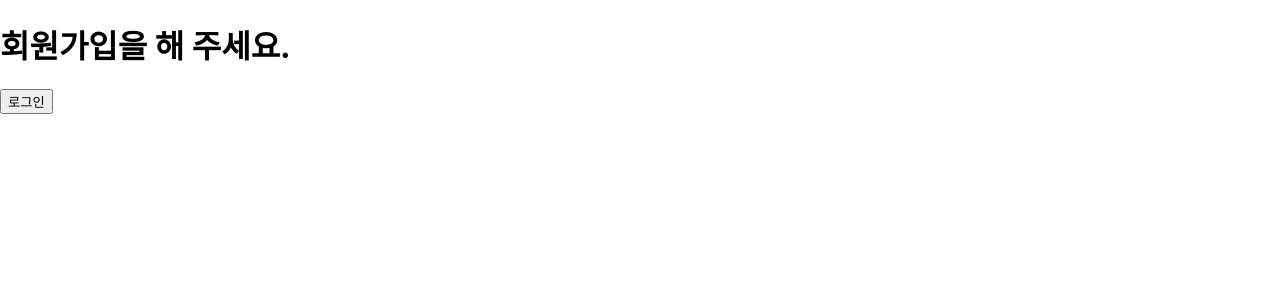
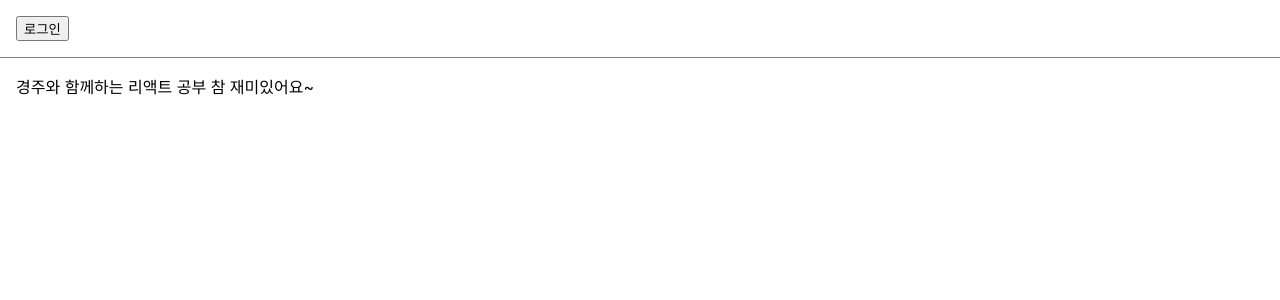
Before and after one commit to MKJPolytech/ReactProject2024, a React (Create React App) app in the folder reactproject/: page / in a window 1280 px wide. Shown: the top 300 px of the page. Built offline with nearby package versions, Linux system fonts and the light colour scheme.

Commit message:
react 9장 인라인조건, 컴포넌트렌더링막기, 로그인여부에 따른 툴바만들기

```diff
--- /dev/null
+++ b/reactproject/src/chp09/LandingPage.jsx
@@ -0,0 +1,25 @@
+import React, {useState} from "react";
+import ToolBar from "./ToolBar";
+
+function LandingPage(props) {
+    const [isLoggedIn, setIsLoggedIn] = useState(false);
+
+    const onClickLogin = () =>{
+        setIsLoggedIn(true)
+    }
+
+    const onClickLogout = () =>{
+        setIsLoggedIn(false)
+    }
+
+    return(
+        <div>
+            <ToolBar isLoggedIn={isLoggedIn} onClickLogin={onClickLogin} onClickLogout={onClickLogout}/>
+            <div style={{padding:16}}>
+                경주와 함께하는 리액트 공부 참 재미있어요~
+            </div>
+        </div>
+    )
+}
+
+export default LandingPage;
--- /dev/null
+++ b/reactproject/src/chp09/LoginControl2.jsx
@@ -0,0 +1,30 @@
+import React, {useState}  from "react";
+import LogoutButton from "./LogoutButton";
+import LoginButton from "./LoginButton";
+import Greeting from "./Greeting";
+import WarningBanner from "./WarningBanner";
+
+function LoginControl2(props) {
+    const [isLoggedIn, setIsLoggedIn] = useState(false);
+
+    const handleLoginClick=() =>{
+        setIsLoggedIn(true)
+    }
+
+    const handleLogoutClick=() =>{
+        setIsLoggedIn(false)
+    }
+
+
+    return(
+        <div>
+            <WarningBanner warning={false}/>
+            <Greeting isLoggedIn={isLoggedIn}/>
+            {isLoggedIn?
+                <LogoutButton onClick={handleLogoutClick}/>:
+                <LoginButton onClick={handleLoginClick}/>}
+        </div>
+    )
+}
+
+export default LoginControl2;
--- /dev/null
+++ b/reactproject/src/chp09/MailBox.jsx
@@ -0,0 +1,18 @@
+import React from "react";
+
+function MailBox(props) {
+    const unreadMessages = props.unreadMessages;
+
+    return(
+        <div>
+            <h1>안녕하세요</h1>
+            {   unreadMessages.length > 0 &&
+            <h2>
+                현재 {unreadMessages.length}개의 읽지 않은 메시지가 있습니다.
+            </h2>
+            }
+        </div>
+    )
+}
+
+export default MailBox;
--- /dev/null
+++ b/reactproject/src/chp09/ToolBar.jsx
@@ -0,0 +1,31 @@
+import React from "react";
+import LogoutButton from "./LogoutButton";
+import LoginButton from "./LoginButton";
+
+const styles = {
+    wrapper: {
+        padding:16,
+        display: "flex",
+        flexDirection: "row",
+        borderBottom: "1px solid grey"
+    },
+    greeting: {
+        marginRight: 8,
+    },
+}
+
+function ToolBar(props) {
+    const {isLoggedIn, onClickLogin, onClickLogout} = props
+
+    return (
+        <div style={styles.wrapper}>
+            {isLoggedIn && <span style={styles.greeting}>환영합니다</span>}
+            {
+                isLoggedIn ?
+                    <button onClick={onClickLogout}>로그아웃</button>:
+                    <button onClick={onClickLogin}>로그인</button>
+            }
+        </div>
+    );
+}
+export default ToolBar;
--- /dev/null
+++ b/reactproject/src/chp09/WarningBanner.jsx
@@ -0,0 +1,11 @@
+import React from "react";
+
+function WarningBanner(props) {
+    if(!props.warning){
+        return null;
+    }
+
+    return <h2>경고!!!</h2>
+}
+
+export default WarningBanner;
--- a/reactproject/src/index.js
+++ b/reactproject/src/index.js
@@ -25,7 +25,10 @@
 import ConfirmButton from "./chp08/ConfirmButton";
 import ConfirmButton2 from "./chp08/ConfirmButton2";
 import LoginControl from "./chp09/LoginControl";
-
+import Greeting from "./test/Greeting";
+import MailBox from "./chp09/MailBox";
+import LoginControl2 from "./chp09/LoginControl2";
+import LandingPage from "./chp09/LandingPage";
 
 const root = ReactDOM.createRoot(document.getElementById('root'));
 // setInterval(() =>
@@ -40,7 +43,7 @@
 // )
 root.render(
   <React.StrictMode>
-    <LoginControl/>
+    <LandingPage/>
   </React.StrictMode>
 );
 
--- /dev/null
+++ b/reactproject/src/test/Greeting.jsx
@@ -0,0 +1,15 @@
+import React from "react";
+import {GuestGreeting, UserGreeting} from "./UserGuestGreeting";
+
+
+function Greeting(props) {
+    const isLoggedIn = props.isLoggedIn;
+
+    if(isLoggedIn){
+        return <UserGreeting/>
+    }else{
+        return <GuestGreeting/>
+    }
+}
+
+export default Greeting
--- /dev/null
+++ b/reactproject/src/test/UserGuestGreeting.jsx
@@ -0,0 +1,13 @@
+import React from "react";
+
+function UserGreeting(props) {
+
+    return <h1>다시 오셨군요</h1>;
+}
+
+function GuestGreeting(props) {
+
+    return <h1>회원가입을 해 주세요.</h1>;
+}
+
+export {UserGreeting, GuestGreeting}
```
